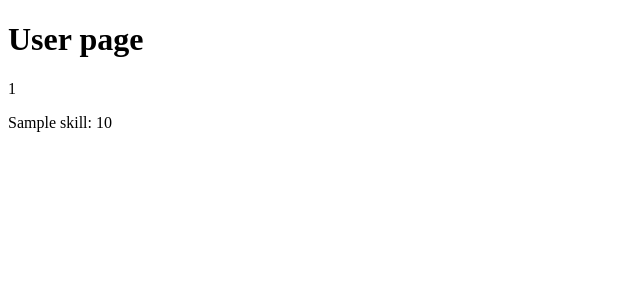
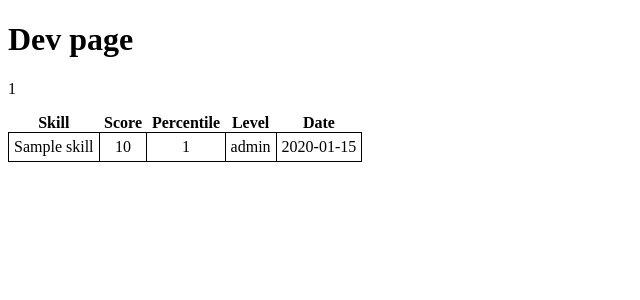
Before and after one commit to mwalczak/pluralsight, a PHP site: template templates/user.twig in a window 1280 px wide. Shown: the top 300 px of the page, without its empty margins (0-640 px from the left). Run offline with PHP 8.4, Linux system fonts and the light colour scheme; the template is opened without the code that fills it: most values are stand-ins (such as "Sample title", 1, 10 or a date in 2020); some libraries are stand-ins or nearby versions.

Commit message:
skills table, order, dev details skill table

```diff
--- /dev/null
+++ b/public/style.css
@@ -0,0 +1,11 @@
+table {
+    border-collapse: collapse;
+}
+td {
+    text-align: center;
+    padding: 5px;
+    border: 1px solid #000000;
+}
+th {
+    padding: 0 5px;
+}
--- a/templates/user.twig
+++ b/templates/user.twig
@@ -2,12 +2,33 @@
 
 {% block title %}User{% endblock %}
 {% block content %}
-<h1>User page</h1>
+<h1>Dev page</h1>
 <div class="user">
     <p class="name">{{ userData.id }}</p>
-    {% for field in userData.skills %}
-        <p class="description" data-field="{{field.id}}"><span>{{field.title}}</span>: {{ field.score }}</p>
-    {% endfor %}
+    <table cellpadding="0" cellspacing="0">
+        <thead>
+        <tr>
+            <th>Skill</th>
+            <th>Score</th>
+            <th>Percentile</th>
+            <th>Level</th>
+            <th>Date</th>
+        </tr>
+        </thead>
+        <tbody>
+        {% for skill in userData.skills %}
+            {% if skill.score %}
+                <tr>
+                    <td>{{skill.title}}</td>
+                    <td>{{skill.score}}</td>
+                    <td>{{skill.percentile}}</td>
+                    <td>{{skill.level}}</td>
+                    <td>{{skill.dateCompleted | slice(0, 10)}}</td>
+                </tr>
+            {% endif %}
+        {% endfor %}
+        </tbody>
+    </table>
 </div>
 {% endblock %}
 
```
Also changed, not shown: src/Controller/AppController.php (+6 -2 lines), src/PluralSightReader/PluralSightReader.php (+32 -6 lines), templates/users.twig (+25 -8 lines).
